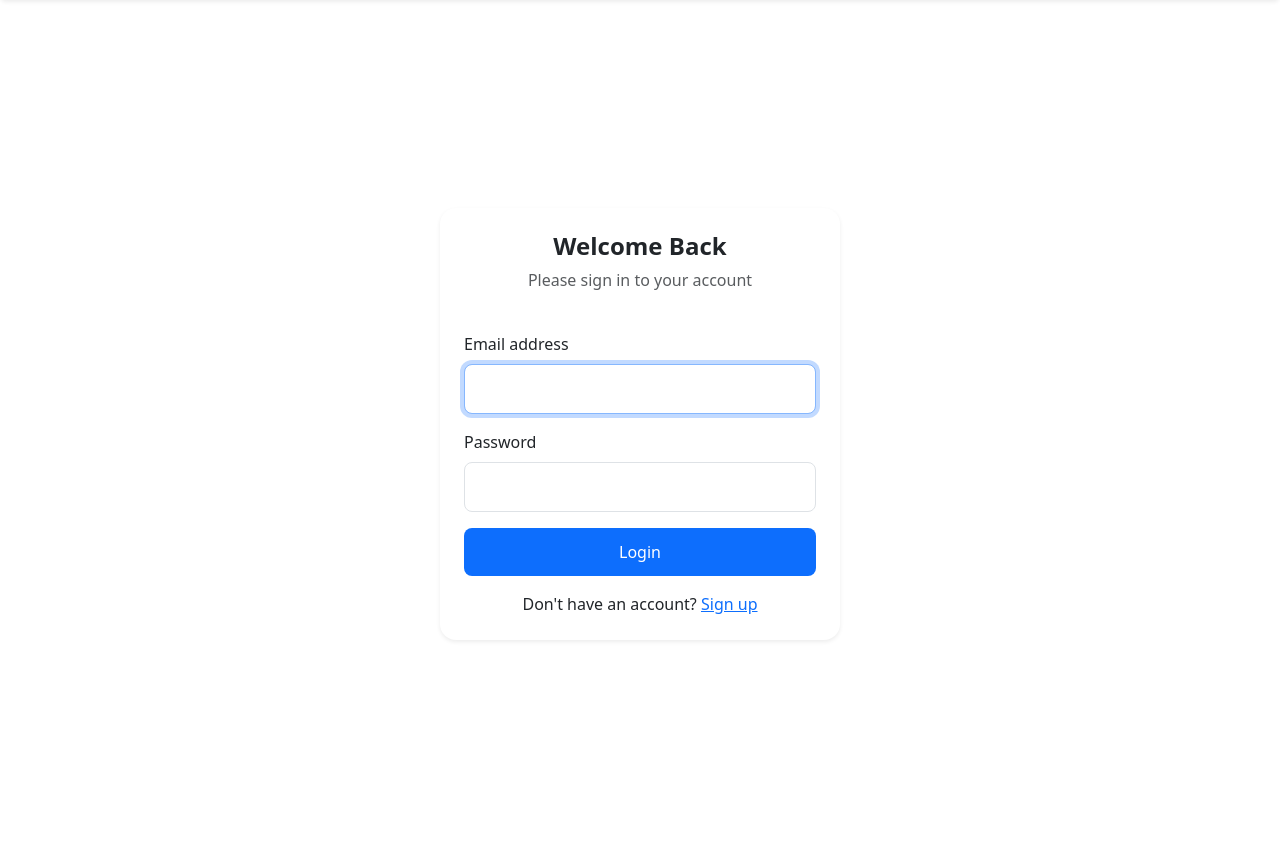
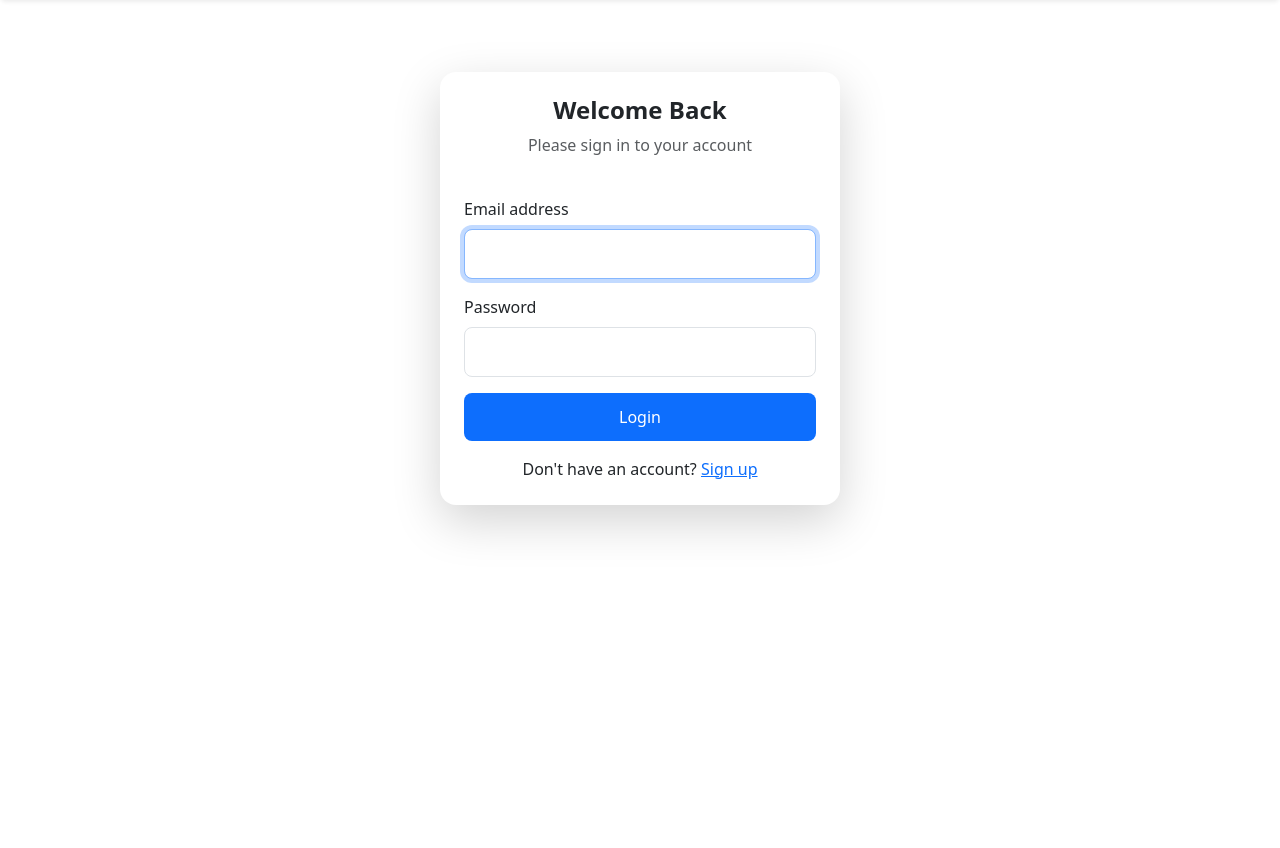
Before and after one commit to Mykhailo-Tr/IT-Turik, a Django app: page /login/ in a window 1280 px wide. Shown: the part 57-905 px from the top of the page. After the commit the page ends 591 px from the top, so only its background shows below. Run offline with Django 5.2, Linux system fonts and the light colour scheme; some libraries are stand-ins or nearby versions.

Commit message:
feat: add age validation in BaseSignUpForm and improve login form styling

```diff
--- a/school_system/accounts/forms.py
+++ b/school_system/accounts/forms.py
@@ -48,7 +48,7 @@ class BaseSignUpForm(UserCreationForm):
         if dob > today:
             raise ValidationError("Date of birth cannot be in the future.")
 
-        min_age = 5  # мінімальний вік, наприклад 5 років
+        min_age = 5
         if dob > today - timedelta(days=min_age * 365):
             raise ValidationError(f"User must be at least {min_age} years old.")
 
@@ -101,7 +101,7 @@ class ParentSignUpForm(BaseSignUpForm):
     def save(self):
         user = self.save_user('parent')
         parent = Parent.objects.create(user=user)
-        parent.children.set(self.cleaned_data['children'])  # Додаємо зв'язок з дітьми
+        parent.children.set(self.cleaned_data['children'])
         return user
 
 
--- a/school_system/templates/accounts/forms/login.html
+++ b/school_system/templates/accounts/forms/login.html
@@ -9,8 +9,8 @@
 {% endblock %}
 
 {% block content %}
-<div class="container d-flex align-items-center justify-content-center min-vh-100">
-    <div class="card shadow-sm border-0 p-4" style="max-width: 400px; width: 100%;">
+<div class="container d-flex align-items-center justify-content-center py-5">
+    <div class="card shadow-lg border-0 p-4" style="max-width: 400px; width: 100%;">
         <div class="text-center mb-4">
             <h4 class="fw-bold">Welcome Back</h4>
             <p class="text-muted">Please sign in to your account</p>
```
